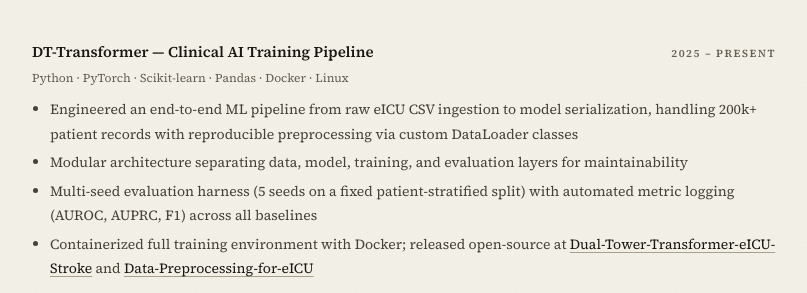
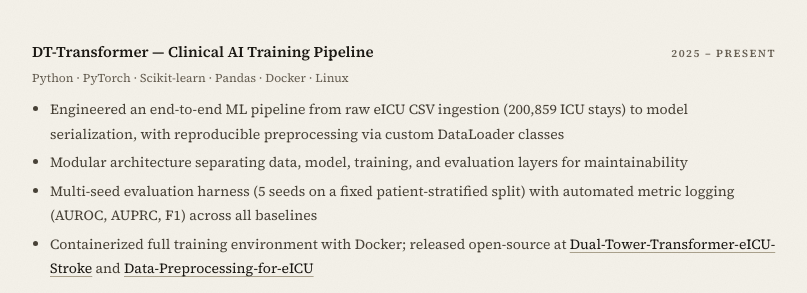
Before and after one commit to ZR-JIA/zr-jia.github.io, a Jekyll site: the page built from _pages/cv.md, in a window 1280 px wide and 900 px high, scrolled down 2095 px. Shown: the part 161-454 px from the top of the window, without its empty margins (236-1043 px from the left). Built offline with Jekyll 4.4.1, drawn with Linux system fonts in a browser that asks for light colours.

Commit message:
content: state the eICU scale as ICU stays
"Handling 200k+ patient records" miscounted the data. eICU holds 200,859
ICU stays (unit encounters) for about 139,000 patients, and the model is
trained on a stroke cohort drawn from them. The CCAI page already gives
the figure as 200,859 ICU stays.

The pipeline bullet now puts the exact count on the raw ingestion step,
which does read the whole database before cohort selection.

```diff
--- a/_pages/cv.md
+++ b/_pages/cv.md
@@ -159,7 +159,7 @@ description: "Curriculum Vitae of Zheng Rong JIA — AI researcher with expertis
           <p class="cv-entry-meta">Python · PyTorch · Scikit-learn · Pandas · Docker · Linux</p>
           <div class="cv-entry-body">
             <ul>
-              <li>Engineered an end-to-end ML pipeline from raw eICU CSV ingestion to model serialization, handling 200k+ patient records with reproducible preprocessing via custom DataLoader classes</li>
+              <li>Engineered an end-to-end ML pipeline from raw eICU CSV ingestion (200,859 ICU stays) to model serialization, with reproducible preprocessing via custom DataLoader classes</li>
               <li>Modular architecture separating data, model, training, and evaluation layers for maintainability</li>
               <li>Multi-seed evaluation harness (5 seeds on a fixed patient-stratified split) with automated metric logging (AUROC, AUPRC, F1) across all baselines</li>
               <li>Containerized full training environment with Docker; released open-source at <a href="https://github.com/ZR-JIA/Dual-Tower-Transformer-eICU-Stroke" target="_blank" rel="noopener noreferrer">Dual-Tower-Transformer-eICU-Stroke</a> and <a href="https://github.com/ZR-JIA/Data-Preprocessing-for-eICU" target="_blank" rel="noopener noreferrer">Data-Preprocessing-for-eICU</a></li>
```
